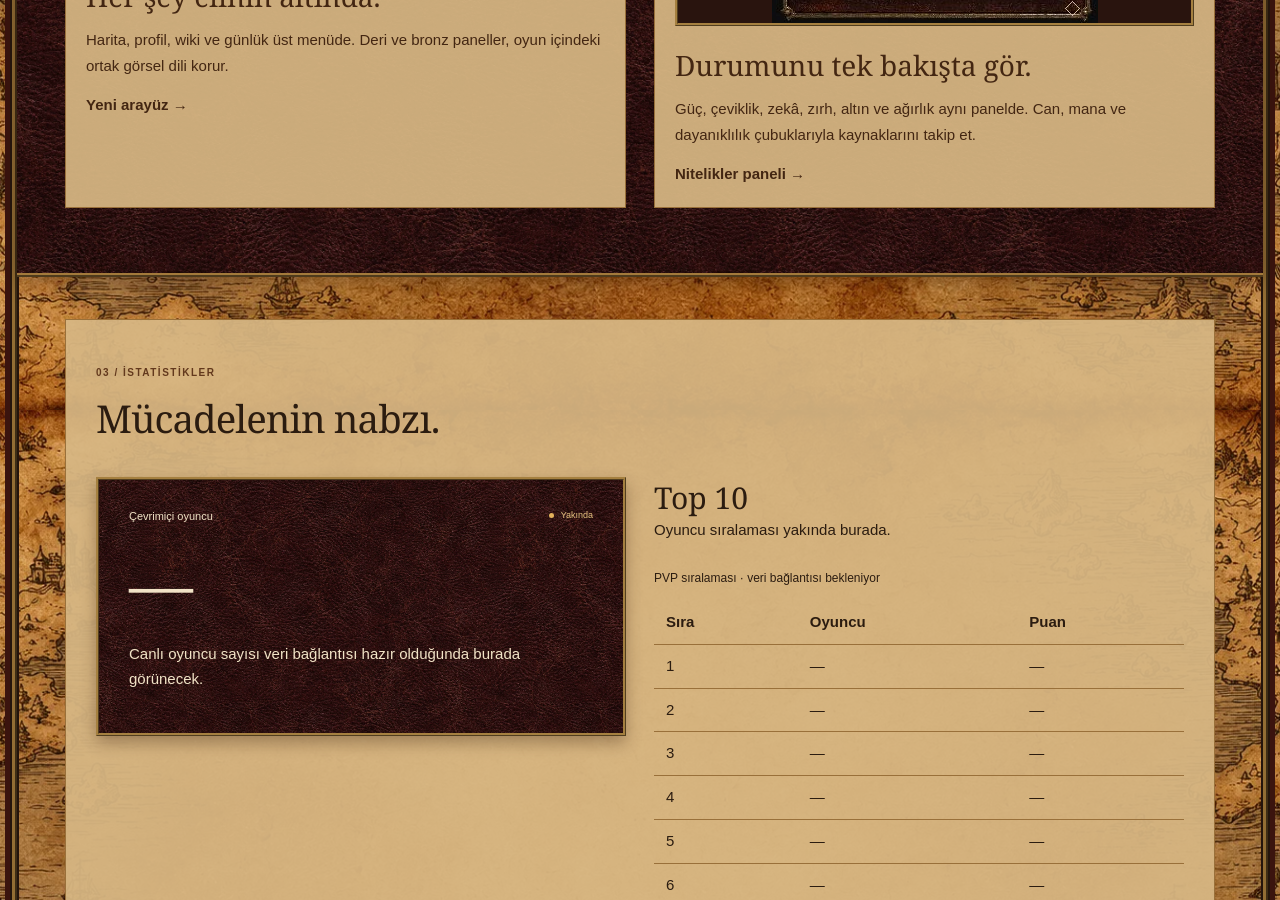
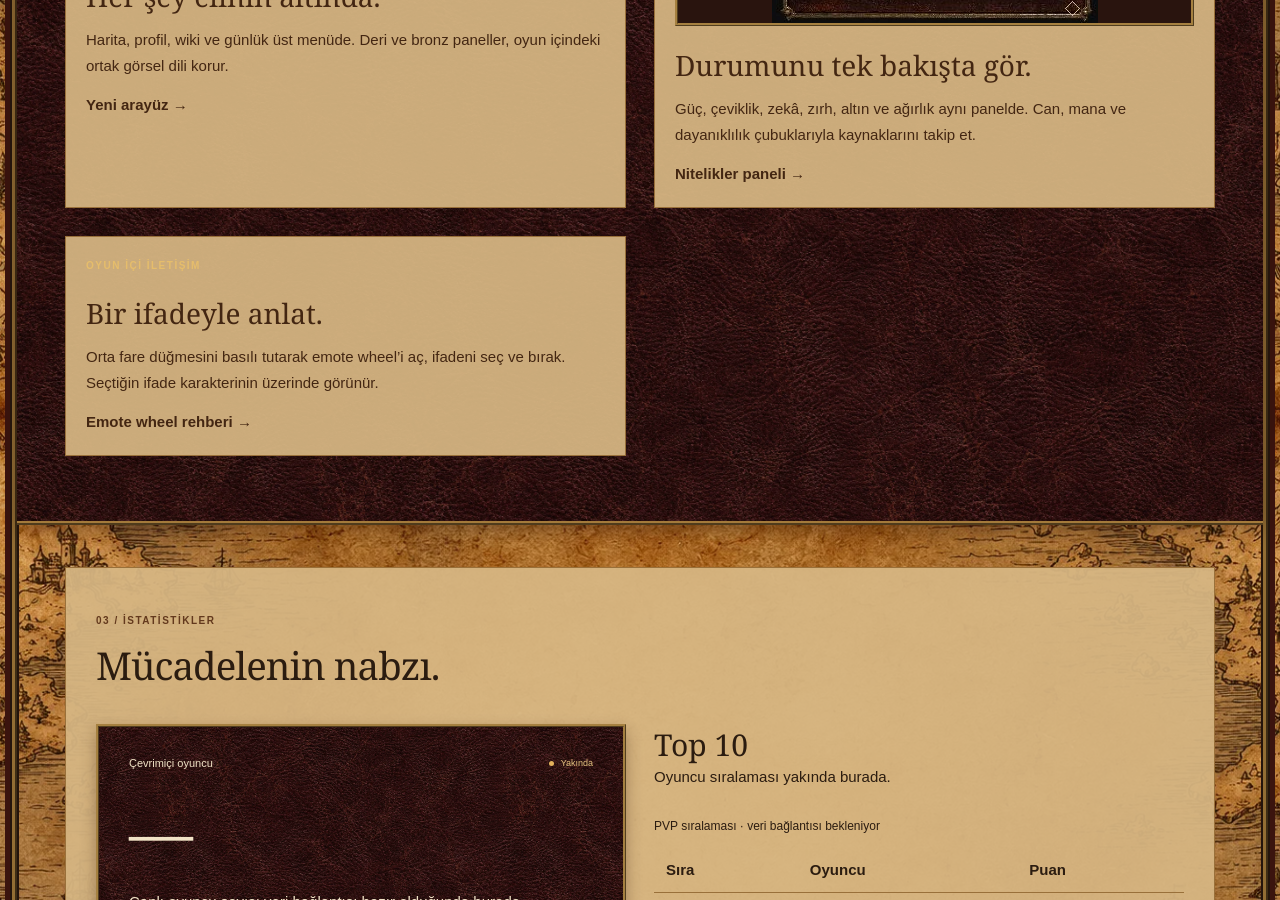
Before and after one commit to rilagames/rila-site, a Jekyll site: the page built from uo-jekyll/index.html, in a window 1280 px wide and 900 px high, scrolled down 2290 px. Built offline with Jekyll 4.4.1, drawn with Linux system fonts in a browser that asks for light colours.

Commit message:
Emote wheel tanıtımını ekran görüntüsü olmadan koru

```diff
--- a/uo-jekyll/index.html
+++ b/uo-jekyll/index.html
@@ -56,7 +56,7 @@ title: Rila PVP | Türkçe Ultima Online
       <div class="pvp-feature-grid">
         <article class="pvp-feature"><figure><img src="{{ '/assets/imgs/pvp/yeni-arayuz.webp' | relative_url }}" width="2285" height="866" loading="lazy" alt="Rila PVP oyun görünümü ve yeni arayüz"></figure><h3>Her şey elinin altında.</h3><p>Harita, profil, wiki ve günlük üst menüde. Deri ve bronz paneller, oyun içindeki ortak görsel dili korur.</p><a href="{{ '/wiki/interface/' | relative_url }}">Yeni arayüz →</a></article>
         <article class="pvp-feature"><figure><img src="{{ '/assets/imgs/pvp/durum-paneli.webp' | relative_url }}" width="326" height="283" loading="lazy" alt="Karakter nitelikleri paneli"></figure><h3>Durumunu tek bakışta gör.</h3><p>Güç, çeviklik, zekâ, zırh, altın ve ağırlık aynı panelde. Can, mana ve dayanıklılık çubuklarıyla kaynaklarını takip et.</p><a href="{{ '/wiki/stat_system/' | relative_url }}">Nitelikler paneli →</a></article>
-        <!-- PVP_EMOTE_FEATURE -->
+        <article class="pvp-feature"><p class="eyebrow">Oyun içi iletişim</p><h3>Bir ifadeyle anlat.</h3><p>Orta fare düğmesini basılı tutarak emote wheel’i aç, ifadeni seç ve bırak. Seçtiğin ifade karakterinin üzerinde görünür.</p><a href="{{ '/wiki/emotes/' | relative_url }}">Emote wheel rehberi →</a></article>
         <!-- PVP_VENDOR_FEATURE -->
       </div>
     </div></section>
--- a/uo-wiki/emotes.markdown
+++ b/uo-wiki/emotes.markdown
@@ -11,5 +11,3 @@ nav_order: 5
 Oyundayken **orta fare düğmesini basılı tutarak** emote wheel’i aç. İmleci istediğin ifadeye getirip düğmeyi bıraktığında seçim gönderilir. **Esc** ile vazgeçebilirsin.
 
 Seçilen ifade karakterin üzerinde görünür. Gösterim, görüş ve mesafe kontrolleriyle yakındaki oyunculara iletilir; art arda kullanımda kısa bir bekleme uygulanır.
-
-<!-- EMOTE_SCREENSHOT -->
```
